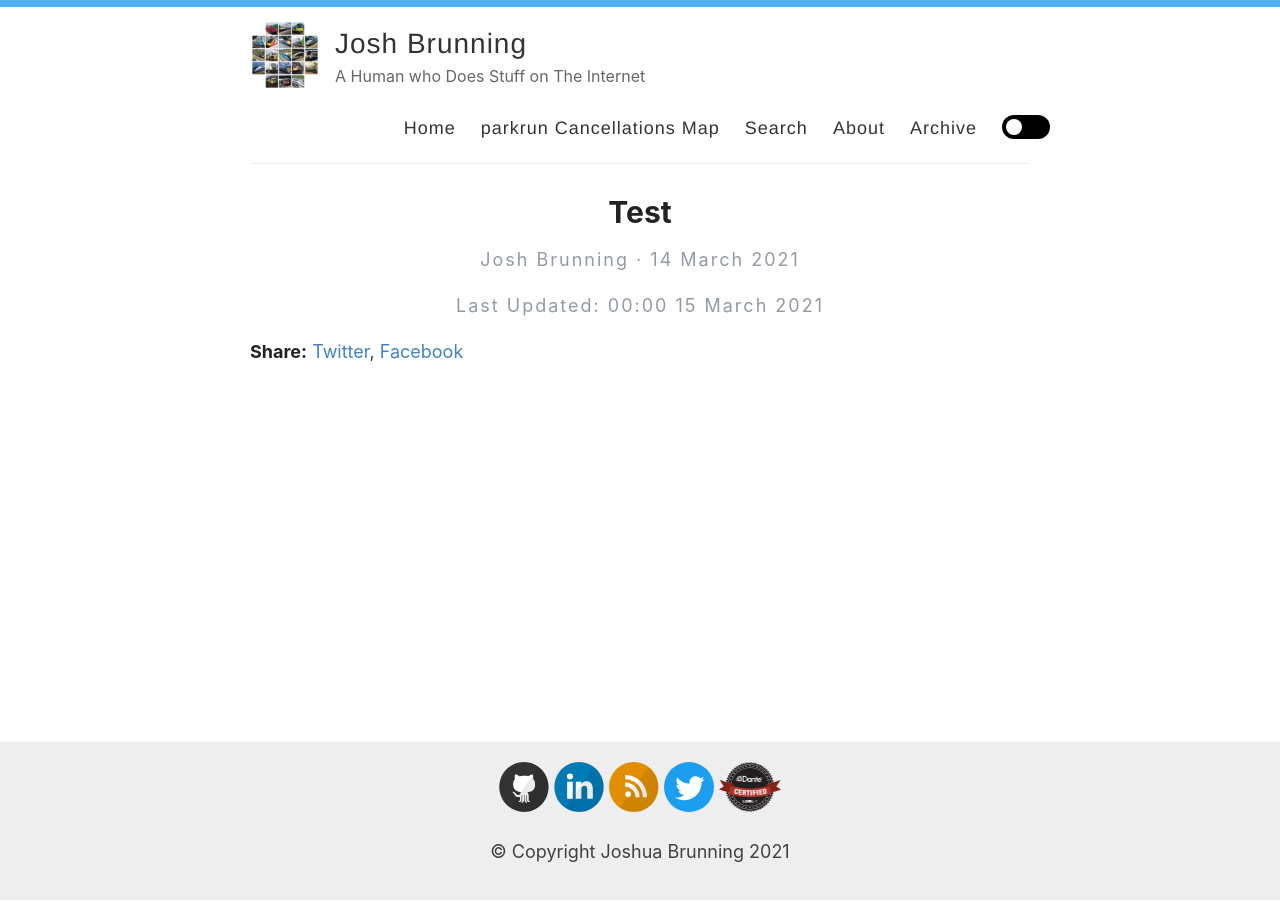
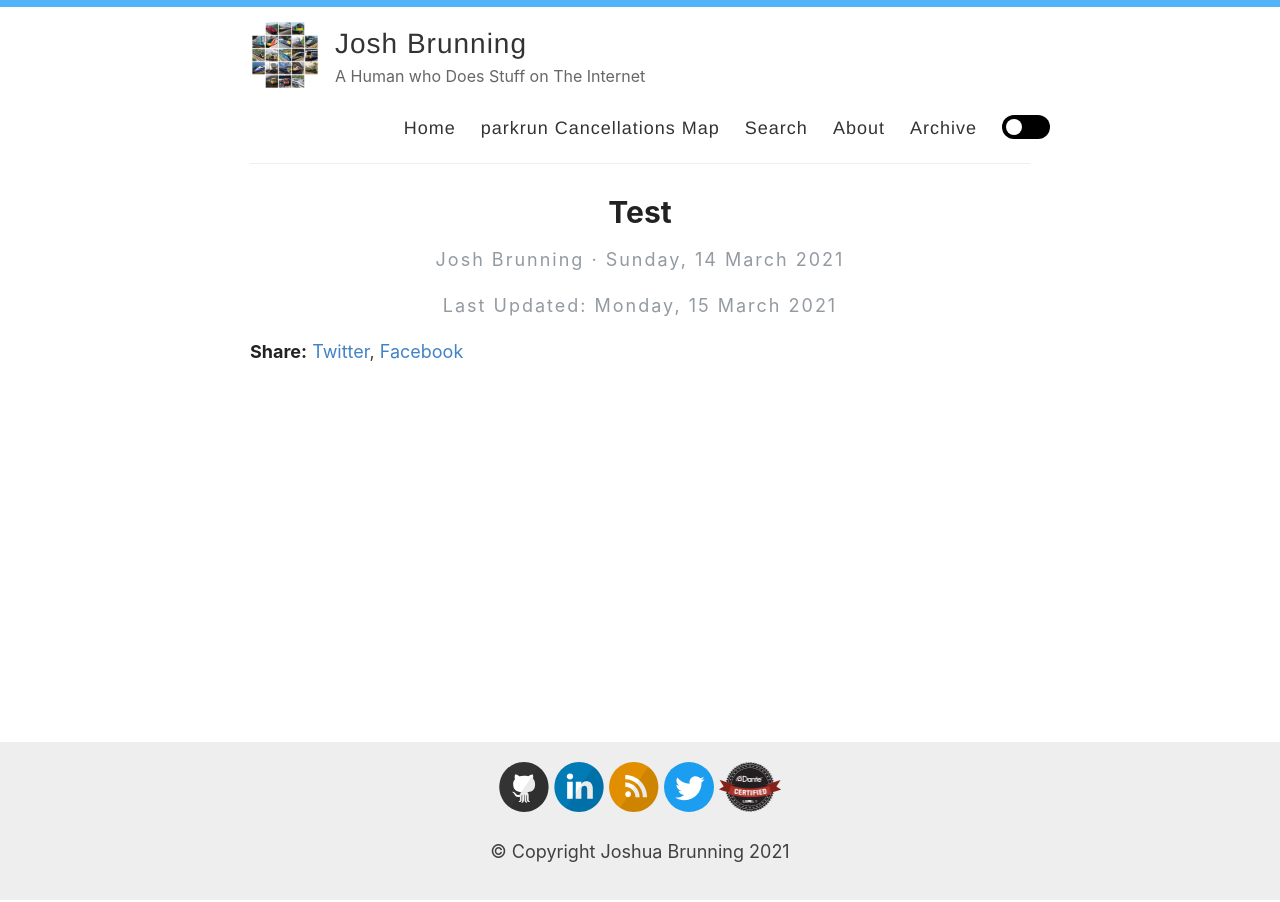
Before and after one commit to josh-justjosh/blog, a Jekyll site: the page built from _posts/Shared Content/2021-03-15-test.md, in a window 1280 px wide. Built offline with Jekyll 4.4.1, drawn with Linux system fonts in a browser that asks for light colours.

Commit message:
Update file in "/_layouts/post.html" from "josh-justjosh/homepage"

```diff
--- a/_layouts/post.html
+++ b/_layouts/post.html
@@ -4,11 +4,106 @@
 
 <article class="post detailed">
   <h1>{{ page.title }}</h1>
-
   <div>
-    <p class="author_title">{{site.author}}  ·  {{ page.date | date: "%e %B %Y" }}</p>
+    {% assign time = page.date | date: "%R" %}
+    {% assign tz = page.date | date: "%z" %}
+    {% if tz == "+0000" %}{% assign tzn = "UTC" %}
+    {% elsif tz == "+0100" %}{% assign tzn = "UTC+1" %}
+    {% elsif tz == "-1200" %}{% assign tzn = "UTC-12" %}
+    {% elsif tz == "-1100" %}{% assign tzn = "UTC-11" %}
+    {% elsif tz == "-1000" %}{% assign tzn = "UTC-10" %}
+    {% elsif tz == "-0930" %}{% assign tzn = "UTC-09:30" %}
+    {% elsif tz == "-0900" %}{% assign tzn = "UTC-9" %}
+    {% elsif tz == "-0800" %}{% assign tzn = "UTC-8" %}
+    {% elsif tz == "-0700" %}{% assign tzn = "UTC-7" %}
+    {% elsif tz == "-0600" %}{% assign tzn = "UTC-6" %}
+    {% elsif tz == "-0500" %}{% assign tzn = "UTC-5" %}
+    {% elsif tz == "-0400" %}{% assign tzn = "UTC-4" %}
+    {% elsif tz == "-0330" %}{% assign tzn = "UTC-03:30" %}
+    {% elsif tz == "-0300" %}{% assign tzn = "UTC-3" %}
+    {% elsif tz == "-0230" %}{% assign tzn = "UTC-02:30" %}
+    {% elsif tz == "-0200" %}{% assign tzn = "UTC-2" %}
+    {% elsif tz == "-0100" %}{% assign tzn = "UTC-1" %}
+    {% elsif tz == "+0200" %}{% assign tzn = "UTC+2" %}
+    {% elsif tz == "+0300" %}{% assign tzn = "UTC+3" %}
+    {% elsif tz == "+0330" %}{% assign tzn = "UTC+03:30" %}
+    {% elsif tz == "+0400" %}{% assign tzn = "UTC+4" %}
+    {% elsif tz == "+0430" %}{% assign tzn = "UTC+04:30" %}
+    {% elsif tz == "+0500" %}{% assign tzn = "UTC+5" %}
+    {% elsif tz == "+0530" %}{% assign tzn = "UTC+05:30" %}
+    {% elsif tz == "+0545" %}{% assign tzn = "UTC+05:45" %}
+    {% elsif tz == "+0600" %}{% assign tzn = "UTC+6" %}
+    {% elsif tz == "+0630" %}{% assign tzn = "UTC+06:30" %}
+    {% elsif tz == "+0700" %}{% assign tzn = "UTC+7" %}
+    {% elsif tz == "+0800" %}{% assign tzn = "UTC+8" %}
+    {% elsif tz == "+0845" %}{% assign tzn = "UTC+08:45" %}
+    {% elsif tz == "+0900" %}{% assign tzn = "UTC+9" %}
+    {% elsif tz == "+0930" %}{% assign tzn = "UTC+09:30" %}
+    {% elsif tz == "+1000" %}{% assign tzn = "UTC+10" %}
+    {% elsif tz == "+1030" %}{% assign tzn = "UTC+10:30" %}
+    {% elsif tz == "+1100" %}{% assign tzn = "UTC+11" %}
+    {% elsif tz == "+1200" %}{% assign tzn = "UTC+12" %}
+    {% elsif tz == "+1245" %}{% assign tzn = "UTC+12:45" %}
+    {% elsif tz == "+1300" %}{% assign tzn = "UTC+13" %}
+    {% elsif tz == "+1345" %}{% assign tzn = "UTC+13:45" %}
+    {% elsif tz == "+1400" %}{% assign tzn = "UTC+14" %}
+    {% else %}{% assign tzn = "UTC" | append: tz %}
+    {% endif %}
+    {% if time contains "00:00" %}
+      <p class="author_title">{{site.author}}  ·  {{ page.date | date: "%A, %e&nbsp;%B&nbsp;%Y" }}</p>
+      {% else %}
+      <p class="author_title">{{site.author}}  ·  {{ page.date | date: "%R %A, %e&nbsp;%B&nbsp;%Y" }} {{ tzn }}</p>
+    {% endif %}
     {% if page.last_modified_at %}
-    <p class="author_title" datetime="{{ page.last_modified_at | date_to_xmlschema }}">Last Updated: {{ page.last_modified_at | date: "%H:%M %e&nbsp;%B&nbsp;%Y" }}</p>
+      {% assign time = page.last_modified_at | date: "%R" %}
+      {% assign tz = page.last_modified_at | date: "%z" %}
+      {% if tz == "+0000" %}{% assign tzn = "UTC" %}
+      {% elsif tz == "+0100" %}{% assign tzn = "UTC+1" %}
+      {% elsif tz == "-1200" %}{% assign tzn = "UTC-12" %}
+      {% elsif tz == "-1100" %}{% assign tzn = "UTC-11" %}
+      {% elsif tz == "-1000" %}{% assign tzn = "UTC-10" %}
+      {% elsif tz == "-0930" %}{% assign tzn = "UTC-09:30" %}
+      {% elsif tz == "-0900" %}{% assign tzn = "UTC-9" %}
+      {% elsif tz == "-0800" %}{% assign tzn = "UTC-8" %}
+      {% elsif tz == "-0700" %}{% assign tzn = "UTC-7" %}
+      {% elsif tz == "-0600" %}{% assign tzn = "UTC-6" %}
+      {% elsif tz == "-0500" %}{% assign tzn = "UTC-5" %}
+      {% elsif tz == "-0400" %}{% assign tzn = "UTC-4" %}
+      {% elsif tz == "-0330" %}{% assign tzn = "UTC-03:30" %}
+      {% elsif tz == "-0300" %}{% assign tzn = "UTC-3" %}
+      {% elsif tz == "-0230" %}{% assign tzn = "UTC-02:30" %}
+      {% elsif tz == "-0200" %}{% assign tzn = "UTC-2" %}
+      {% elsif tz == "-0100" %}{% assign tzn = "UTC-1" %}
+      {% elsif tz == "+0200" %}{% assign tzn = "UTC+2" %}
+      {% elsif tz == "+0300" %}{% assign tzn = "UTC+3" %}
+      {% elsif tz == "+0330" %}{% assign tzn = "UTC+03:30" %}
+      {% elsif tz == "+0400" %}{% assign tzn = "UTC+4" %}
+      {% elsif tz == "+0430" %}{% assign tzn = "UTC+04:30" %}
+      {% elsif tz == "+0500" %}{% assign tzn = "UTC+5" %}
+      {% elsif tz == "+0530" %}{% assign tzn = "UTC+05:30" %}
+      {% elsif tz == "+0545" %}{% assign tzn = "UTC+05:45" %}
+      {% elsif tz == "+0600" %}{% assign tzn = "UTC+6" %}
+      {% elsif tz == "+0630" %}{% assign tzn = "UTC+06:30" %}
+      {% elsif tz == "+0700" %}{% assign tzn = "UTC+7" %}
+      {% elsif tz == "+0800" %}{% assign tzn = "UTC+8" %}
+      {% elsif tz == "+0845" %}{% assign tzn = "UTC+08:45" %}
+      {% elsif tz == "+0900" %}{% assign tzn = "UTC+9" %}
+      {% elsif tz == "+0930" %}{% assign tzn = "UTC+09:30" %}
+      {% elsif tz == "+1000" %}{% assign tzn = "UTC+10" %}
+      {% elsif tz == "+1030" %}{% assign tzn = "UTC+10:30" %}
+      {% elsif tz == "+1100" %}{% assign tzn = "UTC+11" %}
+      {% elsif tz == "+1200" %}{% assign tzn = "UTC+12" %}
+      {% elsif tz == "+1245" %}{% assign tzn = "UTC+12:45" %}
+      {% elsif tz == "+1300" %}{% assign tzn = "UTC+13" %}
+      {% elsif tz == "+1345" %}{% assign tzn = "UTC+13:45" %}
+      {% elsif tz == "+1400" %}{% assign tzn = "UTC+14" %}
+      {% else %}{% assign tzn = "UTC" | append: tz %}
+      {% endif %}
+      {% if time contains "00:00" %}
+        <p class="author_title" datetime="{{ page.last_modified_at | date_to_xmlschema }}">Last Updated: {{ page.last_modified_at | date: "%A, %e&nbsp;%B&nbsp;%Y" }}</p>
+      {% else %}
+        <p class="author_title" datetime="{{ page.last_modified_at | date_to_xmlschema }}">Last Updated: {{ page.last_modified_at | date: "%R %A, %e&nbsp;%B&nbsp;%Y" }} {{ tzn }}</p>
+      {% endif %}
     {% endif %}
     <div class="post-tags">
       {% if post %}
```
